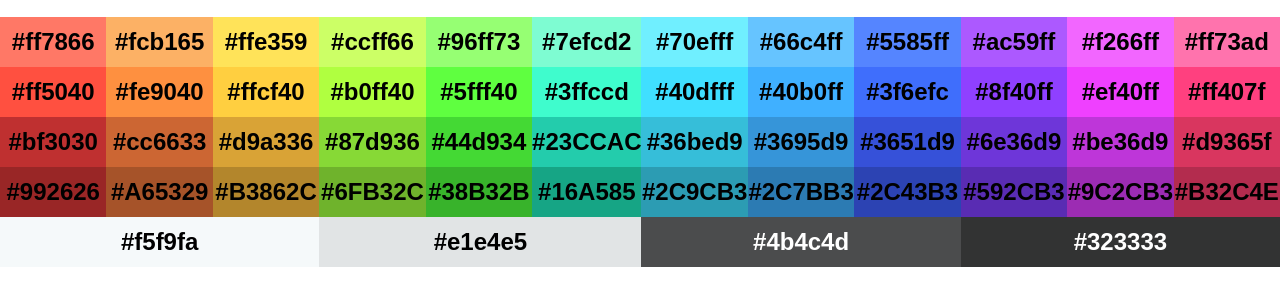
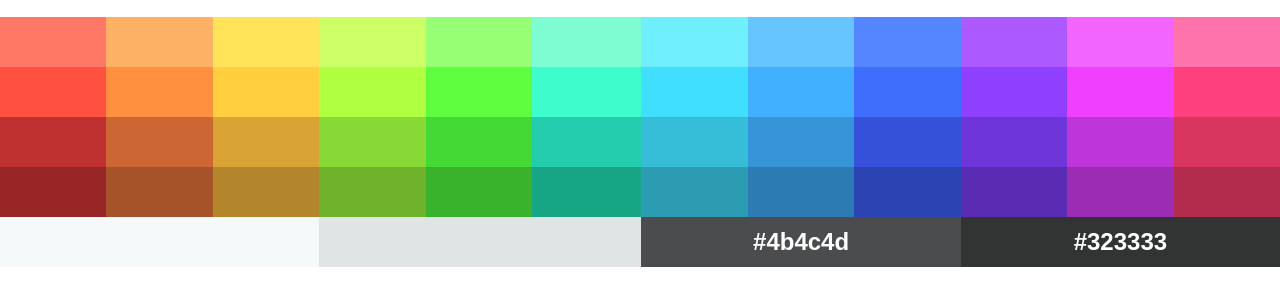
Before and after one commit to LeoGBK/Paleta, a plain HTML site: page index.html in a window 1280 px wide. Shown: the part 131-436 px from the top of the page. Drawn offline with nearby package versions, Linux system fonts and the light colour scheme.

Commit message:
Setting hover feature to reveal color code when hovering over <div>

```diff
--- a/styles.css
+++ b/styles.css
@@ -25,7 +25,7 @@ section {
   grid-template-columns: repeat(12, 1fr);
 
   div {
-    color: #000000;
+    color: transparent;
     font-size: 1.5rem;
     font-weight: 600;
     height: 50px;
@@ -33,6 +33,10 @@ section {
     align-items: center;
     justify-content: center;
   }
+
+  div:hover{
+    color: #000000;
+  }
 }
 
 .last {
```
